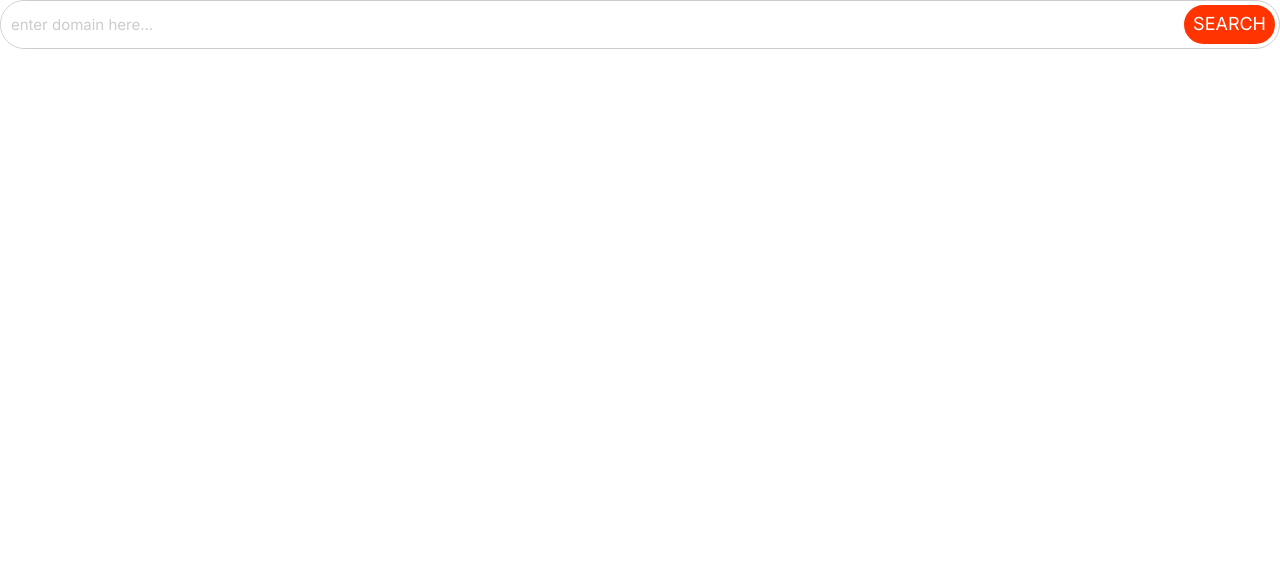
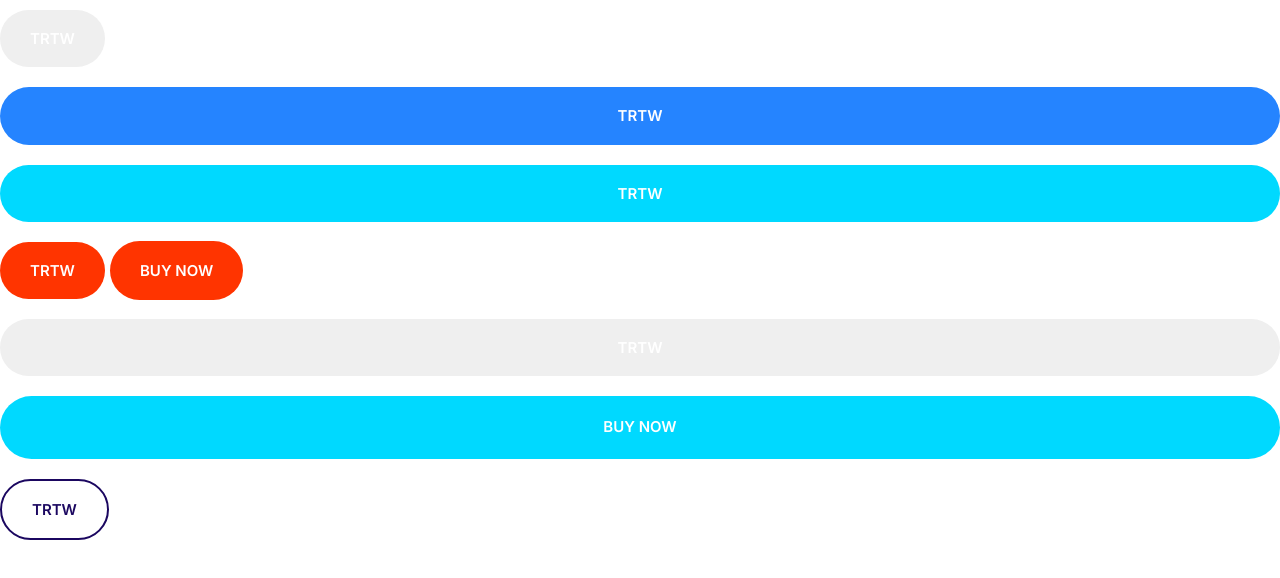
Before and after one commit to Erichuang007/html-execercise---eric, a plain HTML site: page index.html in a window 1280 px wide. Drawn offline with Linux system fonts and the light colour scheme.

Commit message:
define the set of button

```diff
--- a/css/style.css
+++ b/css/style.css
@@ -1,3 +1,8 @@
+*,
+*::before,
+*::after {
+  box-sizing: border-box;
+}
 /* COLOR SET */
 
 :root {
@@ -170,14 +175,67 @@ a {
   align-items: center;
 }
 
+/* BUTTON */
+
+.btn {
+  border-radius: 40px;
+  border: 0;
+  color: white;
+  cursor: pointer;
+  font-size: 1.8rem;
+  font-weight: 600;
+  margin: 1rem 0;
+  padding: 2rem 3rem;
+  text-align: center;
+  text-transform: uppercase;
+  white-space: nowrap;
+}
+
+.btn--primary {
+  background: var(--color-primary);
+}
+.btn--primary:hover {
+  background: #3a8ffd;
+}
+
+.btn--secondary {
+  background: var(--color-secondary);
+}
+
+.btn--secondary:hover {
+  background: #00c8eb;
+}
+
+.btn--accent {
+  background: var(--color-accent);
+}
+
+.btn--accent:hover {
+  background: #ec3000;
+}
+
+.btn--outline {
+  background: #fff;
+  color: var(--color-headings);
+  border: 2px solid var(--color-headings);
+}
+
+.btn--outline:hover {
+  background: var(--color-headings);
+  color: white;
+}
+
+.btn--block {
+  width: 100%;
+  display: inline-block;
+}
+
+@media screen and (min-width: 1024px) {
+  .btn {
+    font-size: 1.5rem;
+  }
+}
 /* INPUT */
-.btn {
-  border: 3px solid var(--color-accent);
-  border-radius: var(--border-radius);
-  background-color: var(--color-accent);
-  color: white;
-  text-transform: uppercase;
-}
 
 .input {
   border-radius: var(--border-radius);
@@ -213,3 +271,25 @@ a {
     font-size: 1.5rem;
   }
 }
+
+/* CARD */
+.card {
+  border-radius: 7px;
+  box-shadow: 0 0 20px 10px #f3f3f3;
+  overflow: hidden;
+}
+
+.card__header,
+.card__body {
+  padding: 2rem 3rem;
+}
+
+.card--primary .card__header {
+  background: var(--color-primary);
+  color: white;
+}
+
+.card--secondary .card__header {
+  background: var(--color-secondary);
+  color: white;
+}
--- a/index.html
+++ b/index.html
@@ -13,9 +13,18 @@
     <title>Document</title>
 </head>
 <body>
-    <div class="input-group">
-        <input class="input" type="text" name="" id="" placeholder="enter domain here...">
-        <button class="btn btn--accent">Search</button>
-    </div>
+    <!-- <div class="btn"> -->
+        <button class="btn">trtw</button>
+        <button class="btn btn--primary btn--block">trtw</button>
+        <button class="btn btn--secondary btn--block">trtw</button>
+
+        <button class="btn btn--accent">trtw</button>
+        <a href="#" class="btn btn--accent">buy now</a>
+
+        <button class="btn btn--block">trtw</button>
+        <a href="#" class="btn btn--secondary btn--block">buy now</a>
+
+        <button class="btn btn--outline">trtw</button>
+    <!-- </div> -->
 </body>
 </html>
```
Also changed, not shown: components/links.html (+15 -0 lines).
